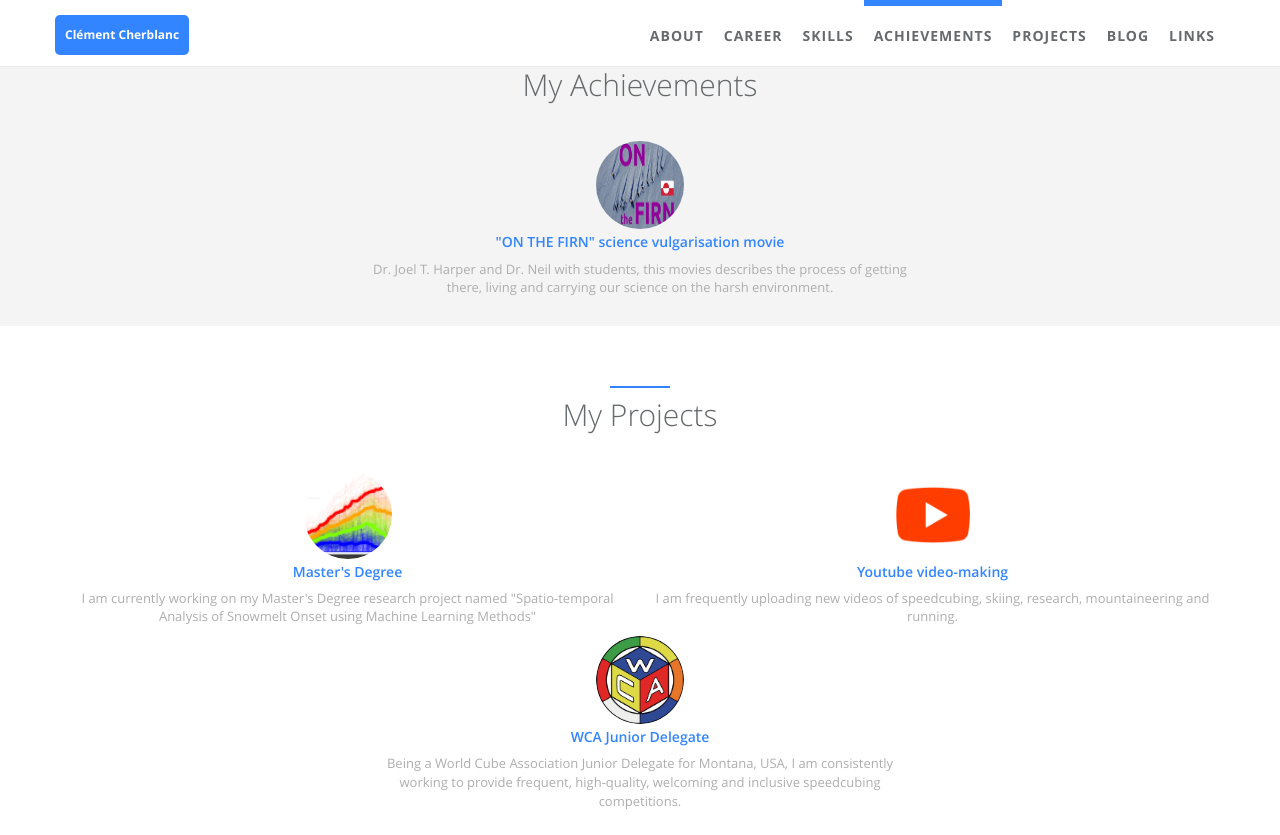
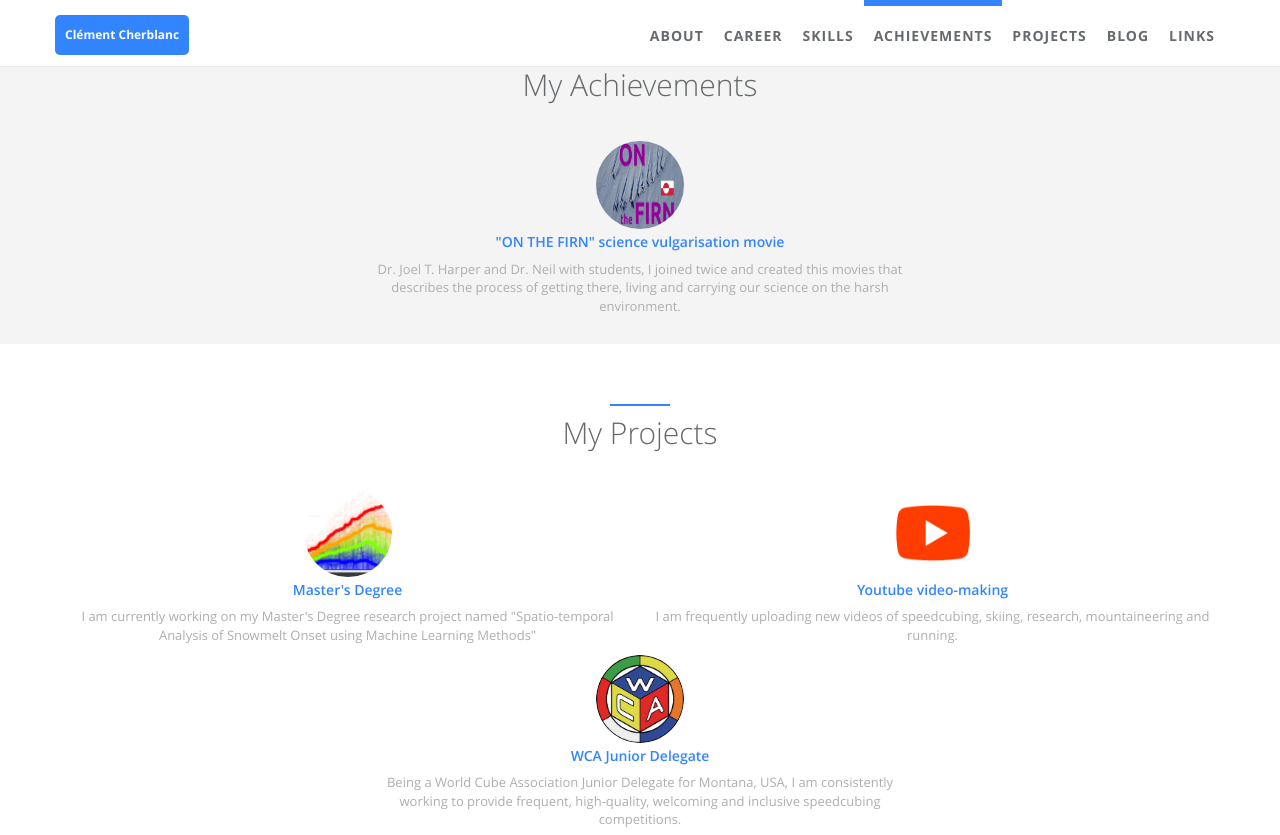
Before and after one commit to ClemAntarctica/ClemAntarctica.github.io, a Jekyll site: the page built from index.html, in a window 1280 px wide and 900 px high, scrolled down 2544 px, cut to the strip 0-835 px from the top of the window. Built offline with Jekyll 4.4.1, drawn with Linux system fonts in a browser that asks for light colours.

Commit message:
Add files via upload

```diff
--- a/_data/index/achievements.yml
+++ b/_data/index/achievements.yml
@@ -5,7 +5,7 @@
 - name: '"ON THE FIRN" science vulgarisation movie'
   img: /static/assets/img/landing/ONtheFIRN.png
   url: https://www.youtube.com/watch?v=4UO1d3kQTf0
-  desc: "Dr. Joel T. Harper and Dr. Neil with students, this movies describes the process of getting there, living and carrying our science on the harsh environment."
+  desc: "Dr. Joel T. Harper and Dr. Neil with students, I joined twice and created this movies that describes the process of getting there, living and carrying our science on the harsh environment."
 
 
 #- name: Youtube video-making
```
